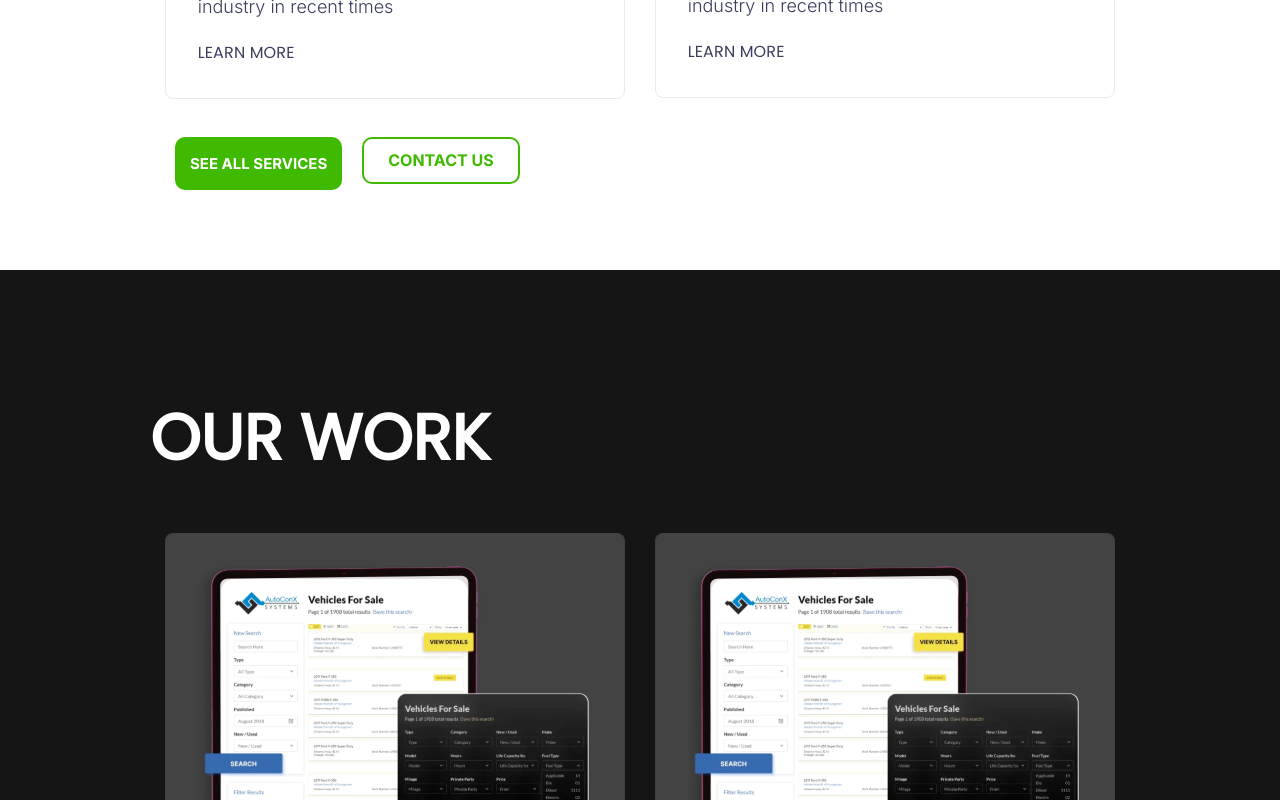
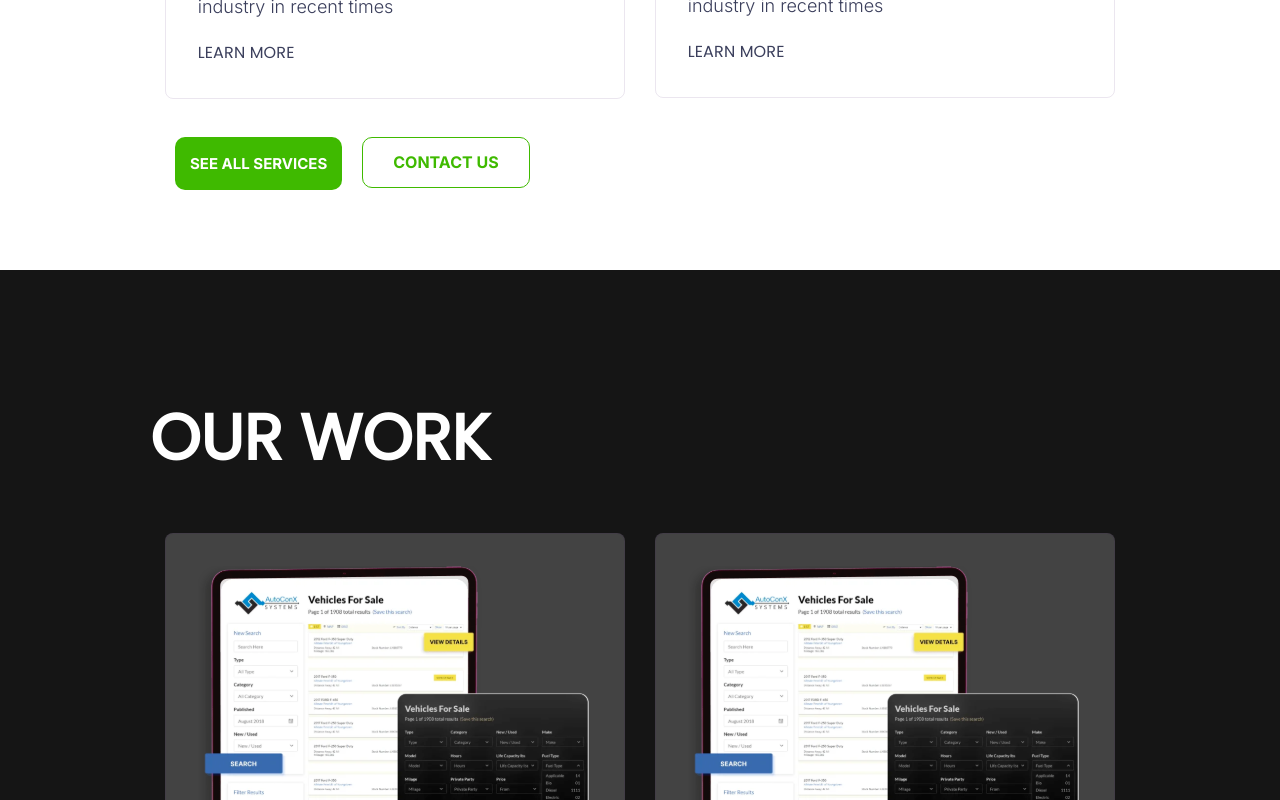
Before and after one commit to Raahim-Ali/Lozdon, a Next.js app: page / in a window 1280 px wide. Shown: the part 2180-2980 px from the top of the page. Built offline with nearby package versions, Linux system fonts and the light colour scheme.

Commit message:
styling changes

```diff
--- a/app/components/Navbar/Navbar.css
+++ b/app/components/Navbar/Navbar.css
@@ -54,15 +54,16 @@ a {
 .TransparentBtn {
   padding: 15px 30px;
   border-radius: 10px;
-  height: 54px;
+  height: 51px;
   display: flex;
   justify-content: center;
   align-items: center;
   border-radius: 10px;
-  border: 2px solid var(--greenMain, #3fba00);
+  border: 1.5px solid var(--greenMain, #3fba00);
   background: transparent;
   transition: transform 0.5s ease-in-out;
 }
+
 .TransparentBtnText {
   font-family: Inter;
   font-size: 15px;
@@ -72,16 +73,7 @@ a {
   text-align: center;
   color: #3fba00;
 }
-.TransparentBtn {
-  height: 47px;
-  padding: 12px 24px;
-  display: flex;
-  justify-content: center;
-  align-items: center;
-  border-radius: 10px;
-  border: 2px solid var(--greenMain, #3fba00);
-  background: transparent;
-}
+
 .TransparentBtnText {
   font-family: Inter;
   font-size: 16px;
```
